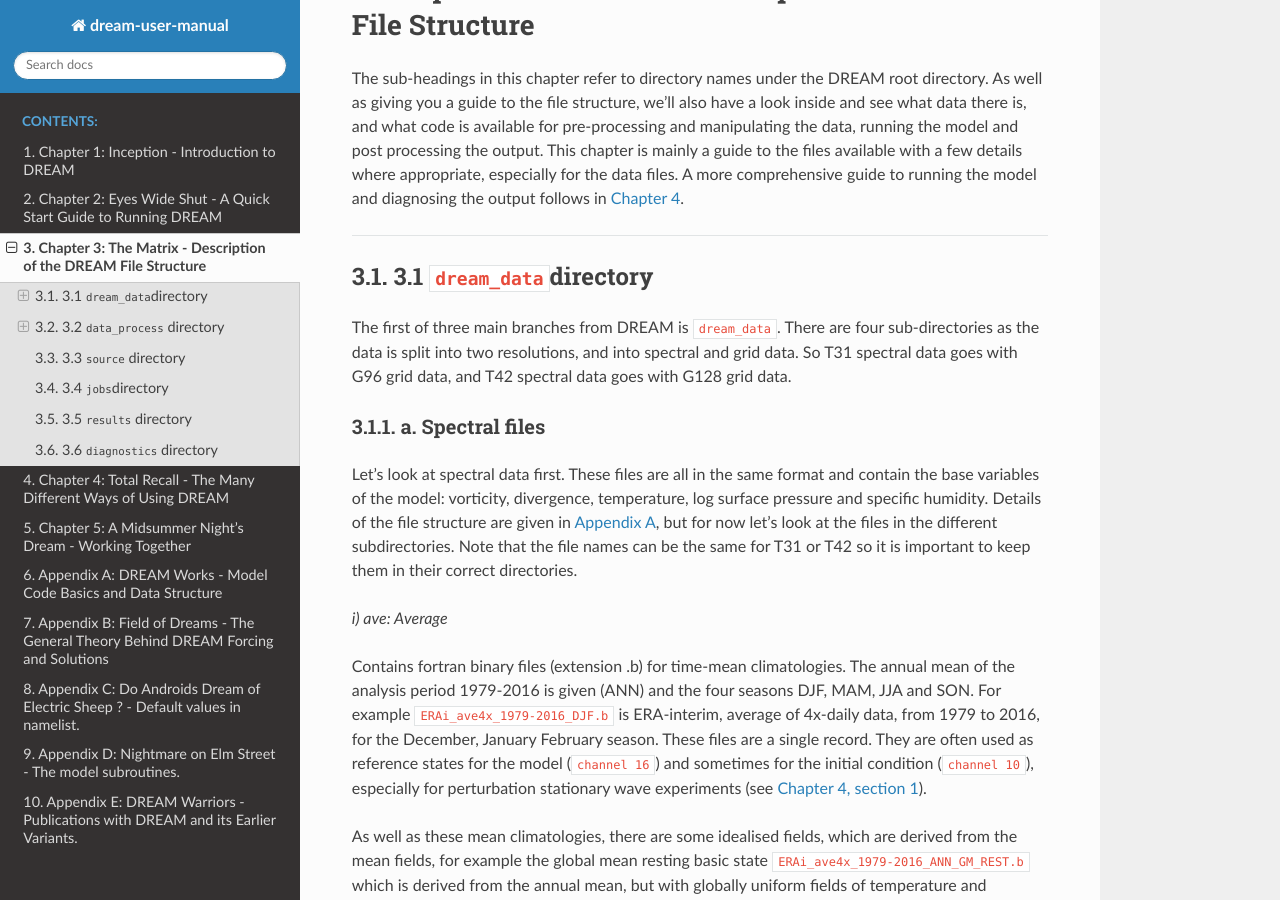
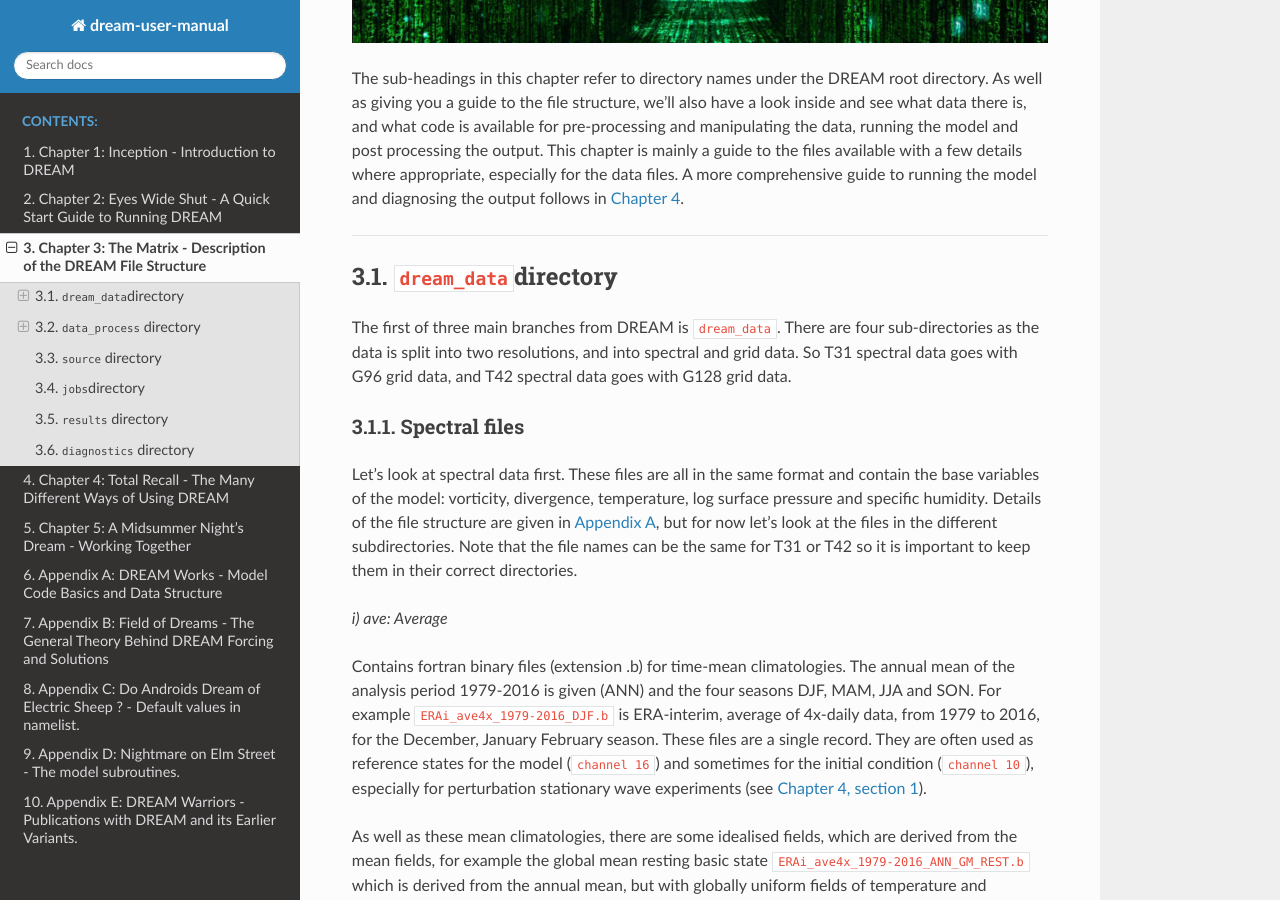
Before and after one commit to dream-gcm/usermanual, a Sphinx documentation site: the page built from source/Chapter3.md, in a window 1280 px wide and 900 px high, scrolled down 378 px. Built offline with Sphinx 7.4.7 and the Read the Docs theme 2.0.0, drawn with Linux system fonts in a browser that asks for light colours; some of the changed text lies outside the part shown.

Commit message:
Update Chapter3.md

````diff
--- a/source/Chapter3.md
+++ b/source/Chapter3.md
@@ -1,16 +1,15 @@
+# Chapter 3: The Matrix - Description of the DREAM File Structure
 ![nomenclature tab](./img/chapter_3.png)
-# Chapter 3: The Matrix - Description of the DREAM File Structure
-
 
 
 The sub-headings in this chapter refer to directory names under the DREAM root directory. As well as giving you a guide to the file structure, we’ll also have a look inside and see what data there is, and what code is available for pre-processing and manipulating the data, running the model and post processing the output. This chapter is mainly a guide to the files available with a few details where appropriate, especially for the data files. A more comprehensive guide to running the model and diagnosing the output follows in [Chapter 4](https://dreamusermanual.readthedocs.io/en/latest/Chapter4.html).
 
 ---
-## 3.1 `dream_data`directory
+## `dream_data`directory
 The first of three main branches from DREAM is `dream_data`. There are four sub-directories as the data is split into two resolutions, and into spectral and grid data. So T31 spectral data goes with G96 grid data, and T42 spectral data goes with G128 grid data.
 
 
-### a. Spectral files
+### Spectral files
 Let's look at spectral data first. These files are all in the same format and contain the base variables of the model: vorticity, divergence, temperature, log surface pressure and specific humidity. Details of the file structure are given in [Appendix A](https://dreamusermanual.readthedocs.io/en/latest/AppendixA.html), but for now let’s look at the files in the different subdirectories. Note that the file names can be the same for T31 or T42 so it is important to keep them in their correct directories.
 
 _i) ave: Average_
@@ -66,14 +65,14 @@ There are also sequences for a given date: `ERAi_seq_1979-2016_01_01.b` contains
 is actually output from a long perpetual DJF integration of DREAM, sampled once every 28 days. So there are 120 records of independent data sampled from the model’s own climate: useful for drift-free idealised ensemble work.
 
 
-### b. Grid files
+### Grid files
 The only essential grid file the model needs is the land-sea mask, `LSmask_G96.b` for T31 and `LSmask_G128.b` for T42. Apart from that the most important grid-based input to the model is the SST data. Single record climatologies are given for the four seasons, and a monthly climatology is also provided in a 12-record file. These climatologies are used in conjunction with either realistic or idealised SST anomalies to calculate the associated atmospheric heating anomaly. This is still  subject of research.
 
 ---
-## 3.2 `data_process` directory
+## `data_process` directory
 In the second main directory, dream_model, we have a set of routines to manipulate the data and prepare data files and forcing for the model.
 
-### a. In `/data_manip/`:
+### In `/data_manip/`:
 Here we have a selection of fortran programs for a wide variety of tasks. They are stand-alone without scripts to run them, so it’s up to you to compile them:
 
 ```
@@ -119,31 +118,31 @@ Here’s the complete list:
 * `W2G2W_sector_mean.f` - uses the model’s spectral analysis code to do geographical  manipulations on spectral data in grid space, notably the sector mean.
 * `zonal_mean+WN123.f` - takes the zonal mean of the input data, with options to also make it symmetric about the equator, and to retain wavenumbers 1, 1 and 2 or 1,2 and 3.
 
-### b. In `/prep_cyc/`:
+### In `/prep_cyc/`:
 A small number of fortran programs specifically focussed on computing cycles. The names of these programs are quite self explanatory (except the ones that refer to components of the annual cycle CT, TT, MC and CC which are highly specialised):
 * `annual_cycle_spec/grid` - calculates the mean annual cycle from a sequence - note that there is no smoothing filter applied in this code, that is done separately afterwards using cyclic_running_mean_spec/grid.
 * `composite_n_day_cycle_spec/grid` - used for diagnosing aggregate cyclic responses to cyclic forcing (like the MJO) in long model runs.
 
-### c. In `/prep_fan/`:
+### In `/prep_fan/`:
 Scripts and programs for preparing idealised forcing anomalies. First look at makefan.ksh. It compiles and runs makefan.f to produce a gridpoint forcing anomaly for either temperature or vorticity. This is then spectrally analysed at T42 using `specanANOMT42.f` and written to a file called temp_fan.b (to be renamed as needed). T31 anomalies can be made by changing the parameters and using `specanANOMT31.f` (or by downscaling the T42 result using `truncate_T42toT31.f`).
 
 The program `makefan.f` starts from scratch and can be edited for the desired properties of the forcing anomaly. It will take the form of an ellipse with a cosine squared bell shaped horizontal distribution. You can specify its location and radius in x and y directions, its heating rate and its vertical profile. Examples are given in the file `Notes_for_forcing_anomalies.rtf`.
 
 More complex shapes can be defined from gridpoint input using makefan_ReadGrid.f and sequences of forcing can be produced using `makefan_seq.f`. The model will read through a forcing anomaly sequence at a user-defined rate until it reaches the end and then it will repeat to give a cyclic forcing anomaly.
 
-### d. In `/prep_lsm/`:
+### In `/prep_lsm/`:
 Code for creating the land-sea mask in model format from gridpoint data
 
-### e. In `/prep_seq/`:
+### In `/prep_seq/`:
 Basic code for creating the ERA-interim dataset as a sequential binary file in the model format.
 
-### f. In  `/prep_sst/`:
+### In  `/prep_sst/`:
 Code for manipulating and visualising SST data and idealised SST anomalies:
 * `check_grid_SST.f` reads binary SST data in model format and prints it on the screen to check it’s OK.
 * `makessta.f` creates an elliptical SST anomaly in model grid format in a similar way to makefan.f
 
 ---
-## 3.3 `source` directory
+## `source` directory
 In the `/source` directory you’ll find the model: at time of writing it’s `dream_v8.4.f`. [Appendix A, section 6](https://dreamusermanual.readthedocs.io/en/latest/AppendixA.html#a6-code-structure) and [Appendix D](https://dreamusermanual.readthedocs.io/en/latest/AppendixD.html) take you through the code in some detail. It is easy to edit the code but not recommended ! If you do want to hack it for some special reason, just make sure you keep a safe original copy. The model calls some library routines in /lib but once compiled these should not be touched. It also reads a lot of parameters and common block variable declarations from the `/include` directory. Note that this is set up to work at two resolutions, T31 and T42, with the associated grid resolutions of 96 and 128 points around a latitude circle (and 24 and 32 latitudes per hemisphere). Switching between resolutions is transparent for the code, and to a large extent also for the associated data files. It's all set up in the job script, as described in the next section. So you have very little reason to visit this source directory.
 
 Also in the include subdirectory is a `setup` file. This contains a few edits to the code to alter its behaviour depending on some choices made in the job script namelists. The idea is to have some standard use cases, but we haven’t gone very far down this road as in general everyone’s use case is different.
@@ -152,7 +151,7 @@ Finally there is a `change-log` which contains notes on changes made between ver
 
 
 ---
-## 3.4 `jobs`directory
+## `jobs`directory
 This is where you’ll spend a lot of your time. We’ve already had a look at the job script to run the model in [Chapter 2](https://dreamusermanual.readthedocs.io/en/latest/Chapter2.html), and we’ll go into much more detail in [Chapter 4](https://dreamusermanual.readthedocs.io/en/latest/Chapter4.html). Here’s just an overview of the files in this directory.
 
 * `runmodel_v8.4.ksh` - your basic script for running the model
@@ -167,7 +166,7 @@ multirun.ksh - a bog standard script to sequentially run several experiments - e
 * `run_ensemble.ksh` - a very useful script for organising an ensemble forecast and then calculating an ensemble mean history record. It calls the script make_ensemble_mean.ksh, and fortran routines: `ensemble_ic.f` and `ensemble_mean.f` or `ensemble_mean_dry.f`.
 
 ---
-## 3.5 `results` directory
+## `results` directory
 So the model has run without crashing and you have some history files. They will have been put into your experimental directory under DREAM/dream_results. Here you will find for reference a record of how you set up the experiment in the form of the following files:
 * `runmodel_v8.4.ksh` - a record of the script you used to run the model
 * `namelist_data` - the changes you made to the model namelist defaults
@@ -185,7 +184,7 @@ When you run the diagnostics you’ll also get:
 * `/binary_grid` and `/binary_grid3d` - binary diagnostic output if you selected it.
 
 ---
-## 3.6 `diagnostics` directory
+## `diagnostics` directory
 Another directory where you’ll spend a lot of your time. Again, this is an overview of the files. A comprehensive guide to diagnostics is given in [Chapter 4](https://dreamusermanual.readthedocs.io/en/latest/Chapter4.html).
 * `specan_W2G.f` - the core fortran program that everything depends on, this routine uses the spectral analysis from the model to take a model history file and write grid diagnostic fields for dynamical variables into binary and netCDF formats.
 * `gridan2d.f` and `gridan3d.f` do a similar job but for model grid output, i.e. fields that are related to model precipitation.
````
